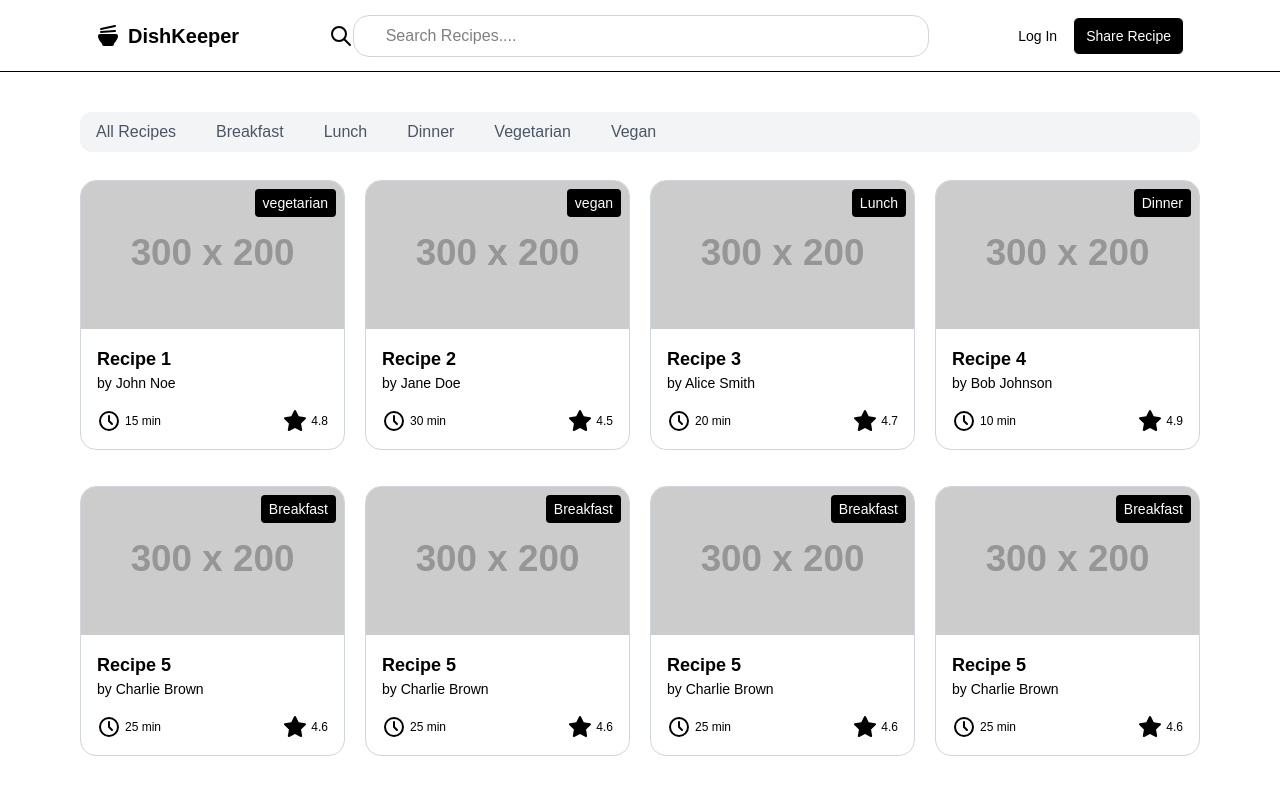
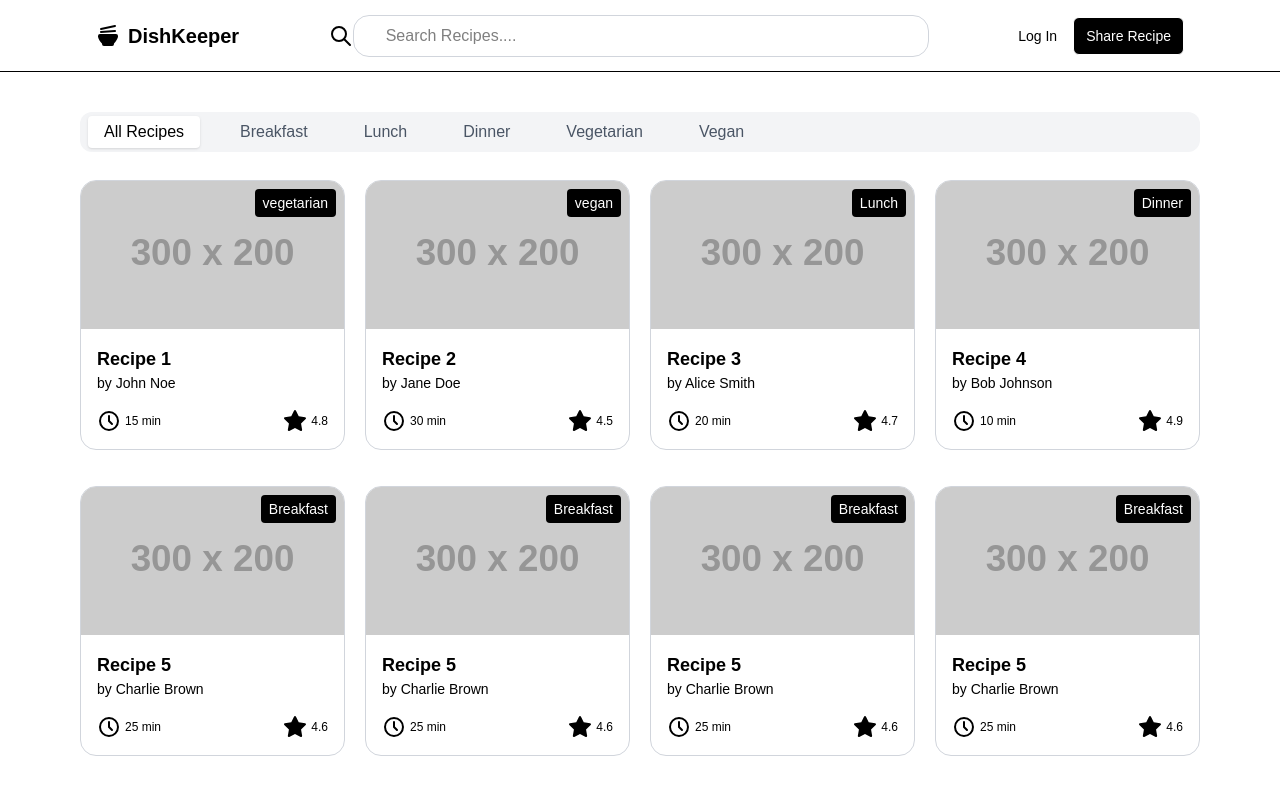
Before and after one commit to JoanDuran12/dishkeeper, an Astro site: page / in a window 1280 px wide. Shown: the top 789 px of the page. Built offline with nearby package versions, Linux system fonts and the light colour scheme; Astro itself is replaced by a stand-in of ours; placeholder pictures from the web are drawn by us.

Commit message:
feat: add reatc to astro

```diff
--- a/astro.config.mjs
+++ b/astro.config.mjs
@@ -1,10 +1,13 @@
 // @ts-check
 import { defineConfig } from "astro/config";
 import tailwindcss from "@tailwindcss/vite";
+
+import react from "@astrojs/react";
 
 // https://astro.build/config
 export default defineConfig({
   vite: {
     plugins: [tailwindcss()],
   },
+  integrations: [react()],
 });
--- /dev/null
+++ b/src/components/Filters.tsx
@@ -0,0 +1,47 @@
+import { useState, useEffect } from "react";
+
+// TODO: FIX ACTIVE FILTER
+export default function Filters() {
+  const filters = [
+    "All Recipes",
+    "Breakfast",
+    "Lunch",
+    "Dinner",
+    "Vegetarian",
+    "Vegan",
+  ];
+
+  const [activeFilter, setActiveFilter] = useState(filters[0]);
+
+  useEffect(() => {
+    console.log("Active filter updated:", activeFilter);
+  }, [activeFilter]);
+
+  const handleFilterClick = (filter: string) => {
+    console.log("Clicked filter:", filter);
+    console.log("Current state before update:", activeFilter);
+
+    setActiveFilter(filter);
+
+    console.log("Current state after update attempt:", activeFilter);
+  };
+
+  return (
+    <div className="flex items-center gap-x-4 bg-gray-100 text-gray-600 py-1 mx-20 rounded-xl mb-6">
+      {filters.map((filter, index) => (
+        <div
+          key={index}
+          className={`cursor-pointer py-1 px-4 ml-2 rounded transition-colors
+            ${
+              activeFilter === filter
+                ? "bg-white text-black shadow-sm"
+                : "hover:bg-white hover:text-black hover:shadow-sm"
+            }`}
+          onClick={() => handleFilterClick(filter)}
+        >
+          {filter}
+        </div>
+      ))}
+    </div>
+  );
+}
--- a/src/pages/index.astro
+++ b/src/pages/index.astro
@@ -1,7 +1,7 @@
 ---
 import Layout from '../layouts/Layout.astro';
 import Header from '../components/Header.astro';
-import Filters from '../components/Filters.astro';
+import Filters from '../components/Filters.jsx';
 import RecipeSection from '../components/RecipeSection.astro';
 ---
 
```
Also changed, not shown: package.json (+9 -1 lines), src/components/Filters.astro (+8 -0 lines), tsconfig.json (+11 -2 lines), 2 other files.
